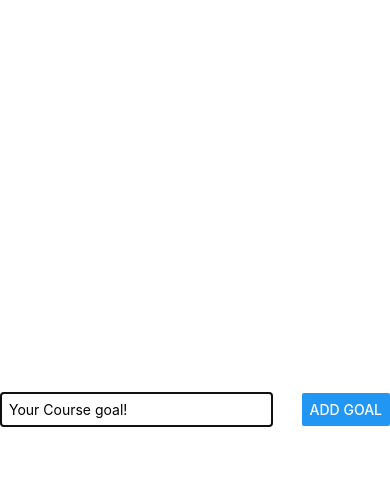
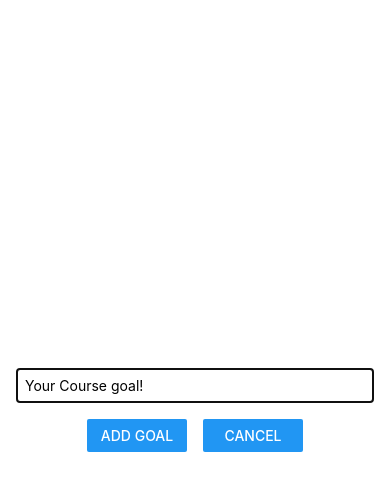
Before and after one commit to maxmay94/RNCourse_01, a React Native app: screen / in a window 390 px wide. Both pictures are taken after a click on the button "ADD NEW GOAL". Shown: the top 490 px of the page. Built offline with nearby package versions, Linux system fonts and the light colour scheme.

Commit message:
update modal style

```diff
--- a/components/GoalInput.js
+++ b/components/GoalInput.js
@@ -22,7 +22,14 @@
           onChangeText={goalInputHandler}
           value={enteredGoalText}
         />
-        <Button title="Add Goal" onPress={addGoallHAndler} />
+        <View style={styles.buttonContainer}>
+          <View style={styles.button}>
+            <Button title="Add Goal" onPress={addGoallHAndler} />
+          </View>
+          <View style={styles.button}>
+            <Button title="Cancel" onPress={addGoallHAndler} />
+          </View>
+        </View>
       </View>
     </Modal>
   )
@@ -32,9 +39,9 @@
 
 const styles = StyleSheet.create({
   inputContainer: {
+    padding:16,
     flex: 1,
-    flexDirection: 'row',
-    justifyContent: 'space-between',
+    justifyContent: 'center',
     alignItems: 'center',
     marginBottom: 24,
     borderBottomWidth: 1,
@@ -43,8 +50,15 @@
   textInput: {
     borderWidth: 1,
     borderColor: '#cccccc',
-    width: '70%',
-    marginRight: 8,
+    width: '100%',
     padding: 8
   },
+  buttonContainer: {
+    marginTop: 16,
+    flexDirection: 'row',
+  },
+  button:{
+    width: 100,
+    marginHorizontal: 8,
+  },
 })
```
